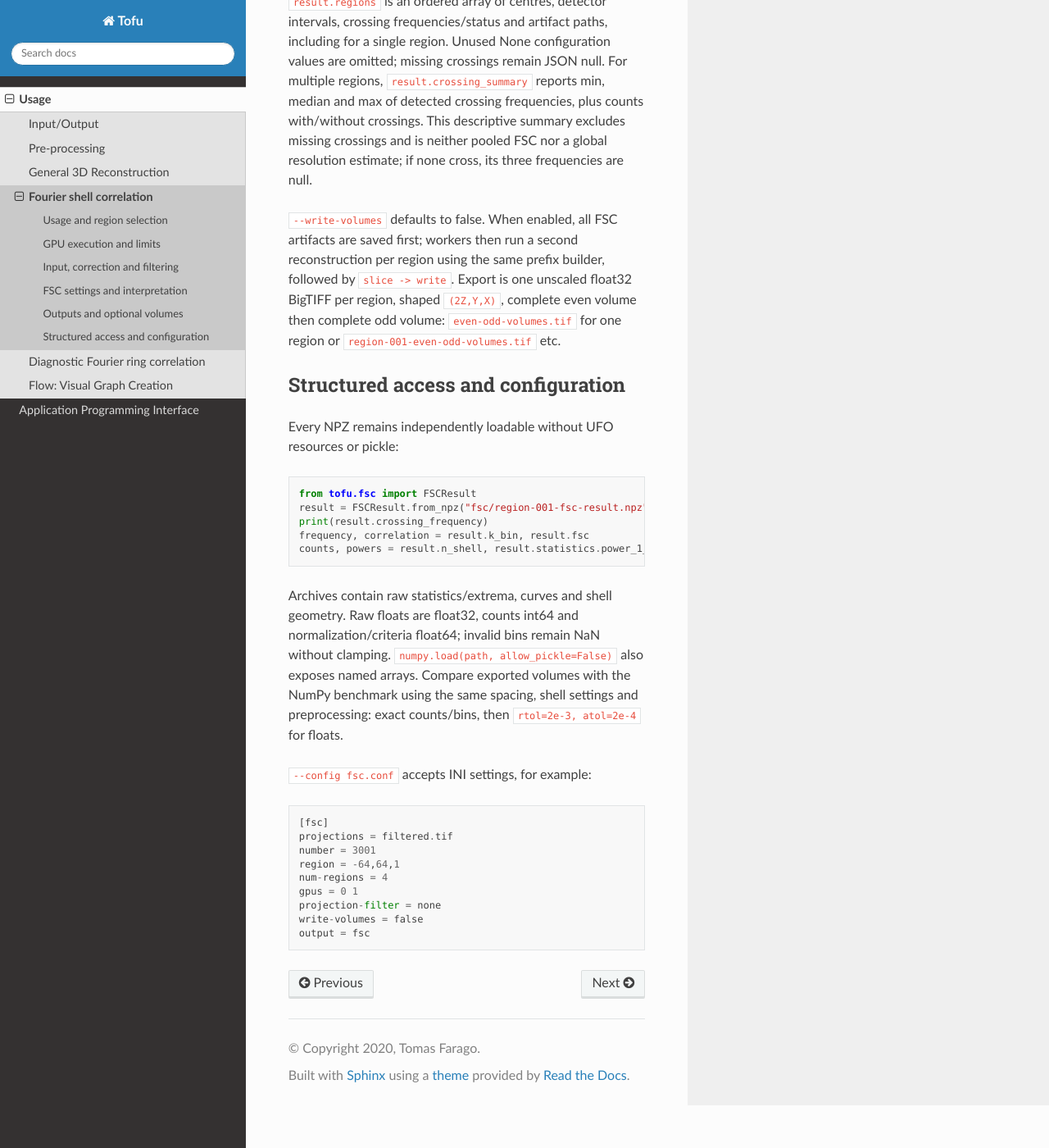
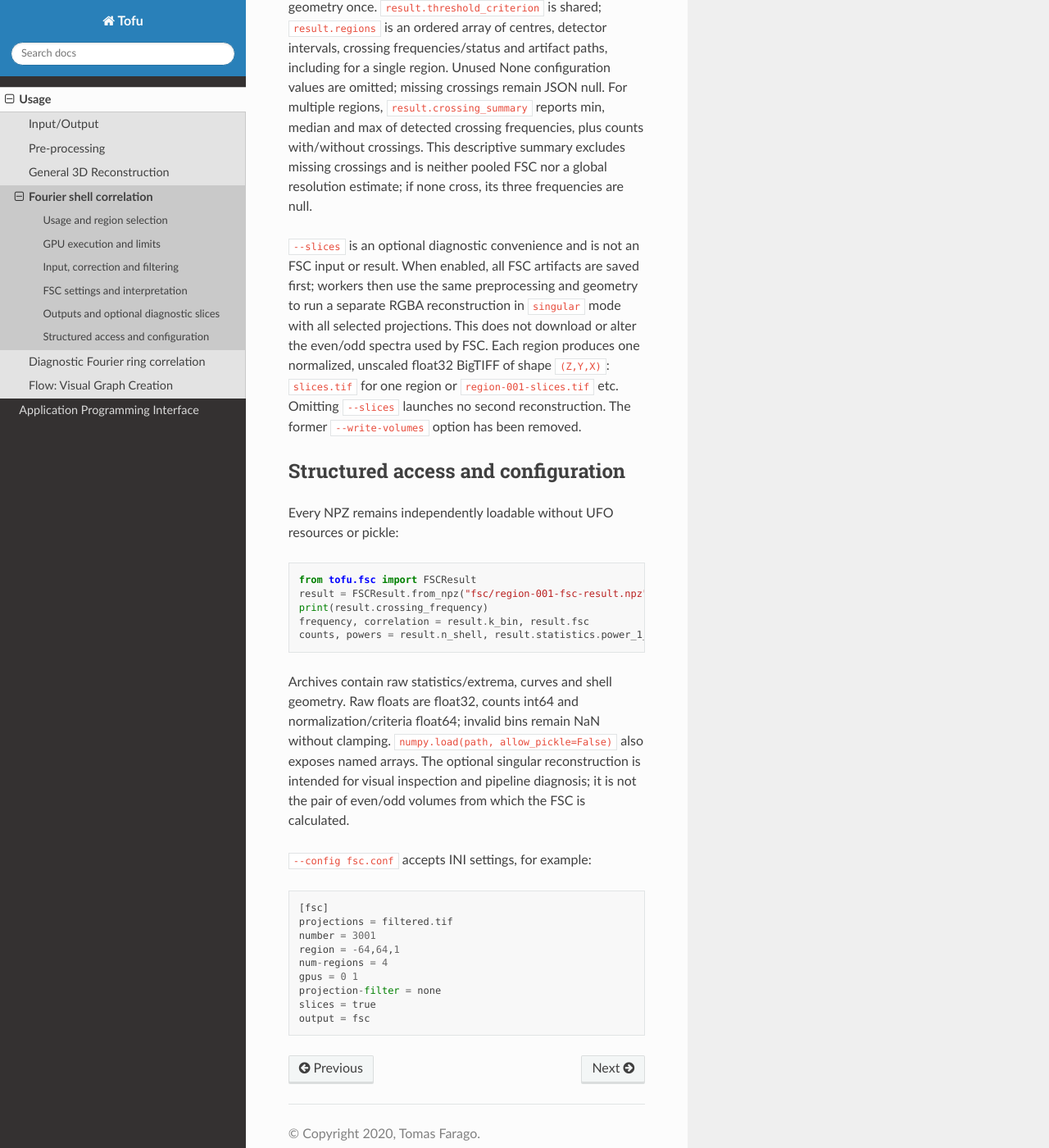
Before and after one commit to ufo-kit/tofu, a Sphinx documentation site: the page built from docs/source/usage/fsc.rst, in a window 1280 px wide and 1400 px high, scrolled down 4225 px. Shown: the whole window at 82% size. Built offline with Sphinx 7.4.7 and the Read the Docs theme 3.1.0, drawn with Linux system fonts in a browser that asks for light colours; formulas are drawn with MathJax 3; some of the changed text lies outside the part shown.

Commit message:
Change slice writing behavior

```diff
--- a/docs/source/usage/fsc.rst
+++ b/docs/source/usage/fsc.rst
@@ -126,8 +126,8 @@ Each plot also shows the geometric diagnostic ``2*sqrt(M*m)/(M+m)`` (Miqueles et
 magnitude extrema. Counts <=10, empty shells and all-zero shells are masked; ``m=0<M`` gives zero.
 This is not a resolution threshold, rather projected as diagnostic lower bound for FSC.
 
-Outputs and optional volumes
-----------------------------
+Outputs and optional diagnostic slices
+---------------------------------------
 
 ``--output`` is a directory (default ``fsc``). A single region retains ``fsc.png``
 and ``fsc-result.npz``. Multiple regions write flat, indexed filenames:
@@ -144,11 +144,14 @@ median and max of detected crossing frequencies, plus counts with/without crossi
 This descriptive summary excludes missing crossings and is neither pooled FSC nor
 a global resolution estimate; if none cross, its three frequencies are null.
 
-``--write-volumes`` defaults to false. When enabled, all FSC artifacts are saved
-first; workers then run a second reconstruction per region using the same prefix
-builder, followed by ``slice -> write``. Export is one unscaled float32 BigTIFF per region, shaped
-``(2Z,Y,X)``, complete even volume then complete odd volume: ``even-odd-volumes.tif`` for one region or
-``region-001-even-odd-volumes.tif`` etc.
+``--slices`` is an optional diagnostic convenience and is not an FSC input or
+result. When enabled, all FSC artifacts are saved first; workers then use the same
+preprocessing and geometry to run a separate RGBA reconstruction in ``singular``
+mode with all selected projections. This does not download or alter the even/odd
+spectra used by FSC. Each region produces one normalized, unscaled float32 BigTIFF
+of shape ``(Z,Y,X)``: ``slices.tif`` for one region or
+``region-001-slices.tif`` etc. Omitting ``--slices`` launches no second
+reconstruction. The former ``--write-volumes`` option has been removed.
 
 Structured access and configuration
 -----------------------------------
@@ -164,8 +167,8 @@ Every NPZ remains independently loadable without UFO resources or pickle::
 Archives contain raw statistics/extrema, curves and shell geometry. Raw floats are
 float32, counts int64 and normalization/criteria float64; invalid bins remain NaN
 without clamping. ``numpy.load(path, allow_pickle=False)`` also exposes named arrays.
-Compare exported volumes with the NumPy benchmark using the same spacing, shell
-settings and preprocessing: exact counts/bins, then ``rtol=2e-3, atol=2e-4`` for floats.
+The optional singular reconstruction is intended for visual inspection and pipeline
+diagnosis; it is not the pair of even/odd volumes from which the FSC is calculated.
 
 ``--config fsc.conf`` accepts INI settings, for example::
 
@@ -176,5 +179,5 @@ settings and preprocessing: exact counts/bins, then ``rtol=2e-3, atol=2e-4`` for
     num-regions = 4
     gpus = 0 1
     projection-filter = none
-    write-volumes = false
+    slices = true
     output = fsc
```
Also changed, not shown: 3 other files.
